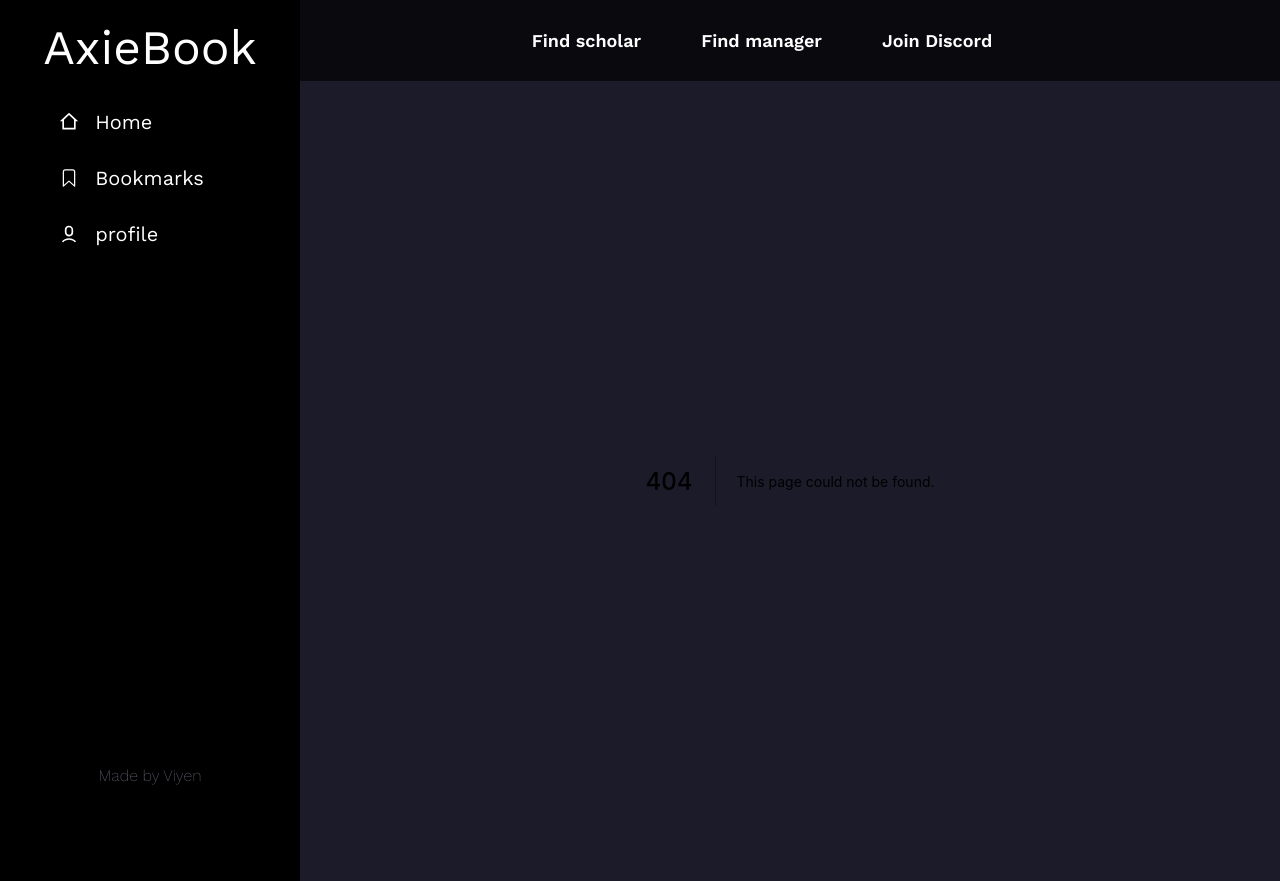
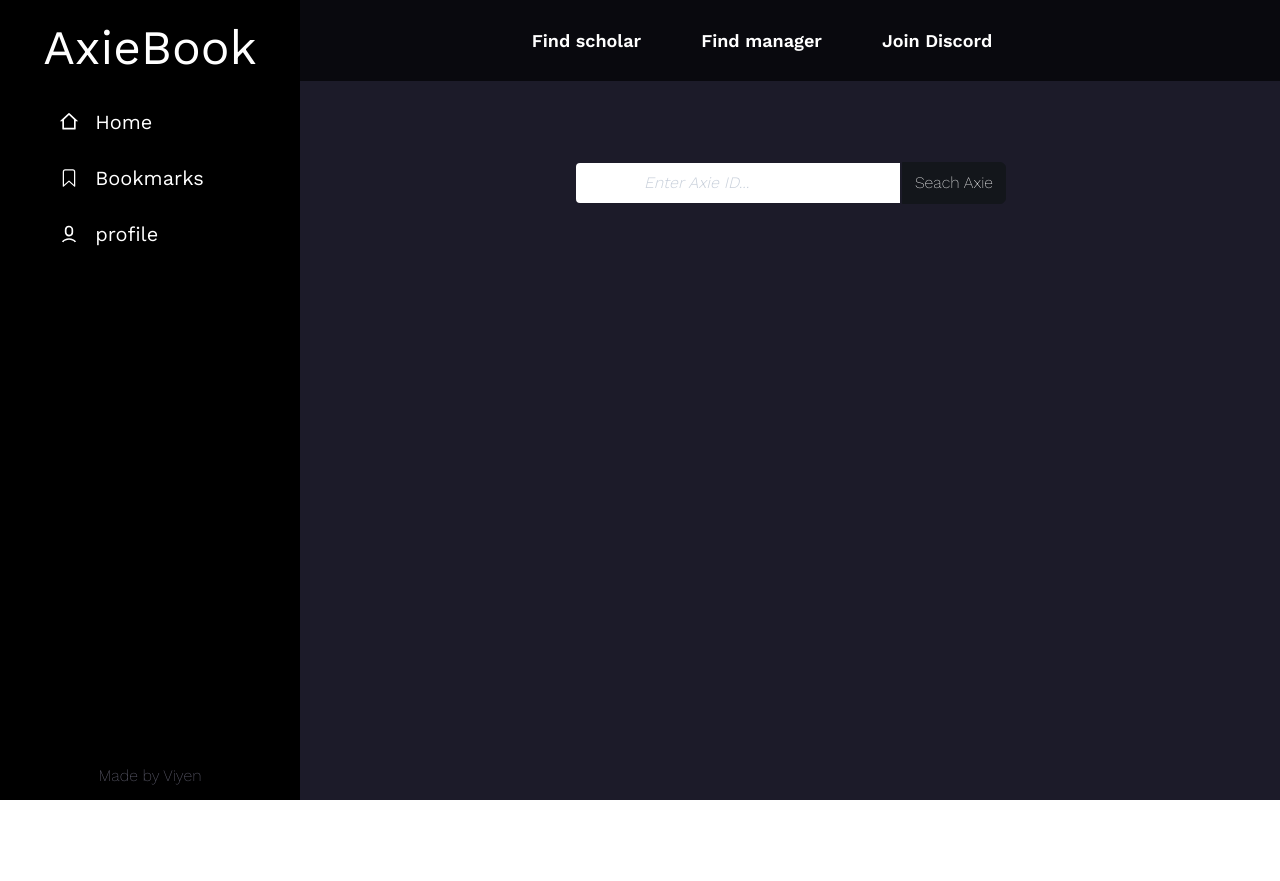
Before and after one commit to IsmailKemmoune/AxieBook, a Next.js app: page /post-creation in a window 1280 px wide. Before the commit this address had no page. After the commit the page ends 800 px from the top, so only its background shows below. Built offline with nearby package versions, Linux system fonts and the light colour scheme.

Commit message:
added form animation on mount

```diff
--- a/components/AxieForm.jsx
+++ b/components/AxieForm.jsx
@@ -1,5 +1,5 @@
 import { useForm } from "react-hook-form";
-import { useState } from "react";
+import { useState, useEffect } from "react";
 import { yupResolver } from "@hookform/resolvers/yup";
 import * as yup from "yup";
 
@@ -27,7 +27,13 @@
   })
   .required();
 
-const AxieForm = () => {
+const AxieForm = ({ showForm }) => {
+  const [split, setSplit] = useState(100);
+
+  useEffect(() => {
+    console.log("rendeeer");
+  }, [showForm]);
+
   const {
     register,
     handleSubmit,
@@ -40,7 +46,6 @@
     },
   });
   const onSubmit = (data) => console.log(data);
-  const [split, setSplit] = useState(100);
 
   const splitCalc = (e) => {
     const value = e.target.value;
@@ -48,9 +53,10 @@
       ? setSplit(100)
       : setSplit((prevVal) => (prevVal = 100 - value));
   };
-
+  console.log("render");
+  console.log(showForm);
   return (
-    <div className="mt-20">
+    <div className="mt-20 animate-fade-down-form">
       <form
         onSubmit={handleSubmit(onSubmit)}
         className="flex flex-col space-y-7 items-center"
--- a/components/AxieImage.jsx
+++ b/components/AxieImage.jsx
@@ -1,4 +1,4 @@
-import { useState } from "react";
+import { useState, useEffect } from "react";
 import { BiExpandAlt } from "react-icons/bi";
 import { AiOutlineDelete } from "react-icons/ai";
 import Image from "next/image";
@@ -10,6 +10,10 @@
 export default function AxieImage({ setShowForm, setModalOn }) {
   const [inputId, setInputId] = useState("");
   const [axieImages, setAxieImages] = useState([]);
+
+  useEffect(() => {
+    axieImages.length === 3 ? setShowForm(true) : setShowForm(false);
+  }, [axieImages, setShowForm]);
 
   const getInputData = (e) => {
     const { value } = e.target;
@@ -34,9 +38,6 @@
         ]);
       } else alert("you cant have more than 3 Axies in 1 team");
     }
-    console.log(axieImages.length);
-    if (axieImages.length === 2) setShowForm(true);
-    else setShowForm(false);
     setInputId("");
   };
 
@@ -44,8 +45,6 @@
     setAxieImages((prevAxieImages) =>
       prevAxieImages.filter((img) => img.id != axieId)
     );
-    console.log("delete : " + axieImages.length);
-    if (axieImages.length !== 2) setShowForm(false);
   };
 
   const expandAxie = (axieId) => {
--- a/pages/postCreation.js
+++ b/pages/post-creation.js
@@ -6,12 +6,11 @@
 export default function PostCreation() {
   const [modalOn, setModalOn] = useState(false);
   const [showForm, setShowForm] = useState(false)
-  console.log(showForm)
   return (
     <div className="scroll-div w-full h-full flex flex-col items-center overflow-auto pt-20">
       {modalOn && <BodyPartModal setModalOn={setModalOn} />}
       <AxieImage setShowForm={setShowForm} setModalOn={setModalOn} />
-      {showForm && <AxieForm />}
+      {showForm && <AxieForm showForm={showForm}/>}
     </div>
   );
 }
--- a/tailwind.config.js
+++ b/tailwind.config.js
@@ -4,13 +4,6 @@
     "./components/**/*.{js,ts,jsx,tsx}",
   ],
   theme: {
-    // colors: {
-    //   transparent: "transparent",
-    //   black: "#000",
-    //   white: "#fff",
-    //   primary: "#4B4453",
-    //   secondary: "#53596E",
-    // },
     extend: {
       colors: {
         transparent: "transparent",
@@ -75,6 +68,29 @@
       gridTemplateColumns: {
         layout: "300px 1fr",
       },
+      keyframes: {
+       "slide-bottom": {
+          '0%': { transform: 'translateY(0)' },
+          '100%': { transform: 'translateY(100px)' },
+        },
+       "fade-down": {
+         "from": {   opacity: "0",
+          transform:"translateY(-5%)"},
+         "to": {   opacity: "1",
+          transform:"translateY(0px)"}
+       },
+       "fade-up": {
+         "from": {   opacity: "1",
+          transform:"translateY(0px)"},
+         "to": {   opacity: "0",
+          transform:"translateY(-5%)"}
+       },
+      },
+      animation: {
+        "sliding-form" : 'slide-bottom 0.5s cubic-bezier(0.250, 0.460, 0.450, 0.940) both',
+        "fade-down-form" : 'fade-down 1.5s 200ms cubic-bezier(0.250, 0.460, 0.450, 0.940) both',
+        "fade-up-form" : 'fade-up 1.5s cubic-bezier(0.250, 0.460, 0.450, 0.940) both'
+      },
     },
   },
   plugins: [],
```
